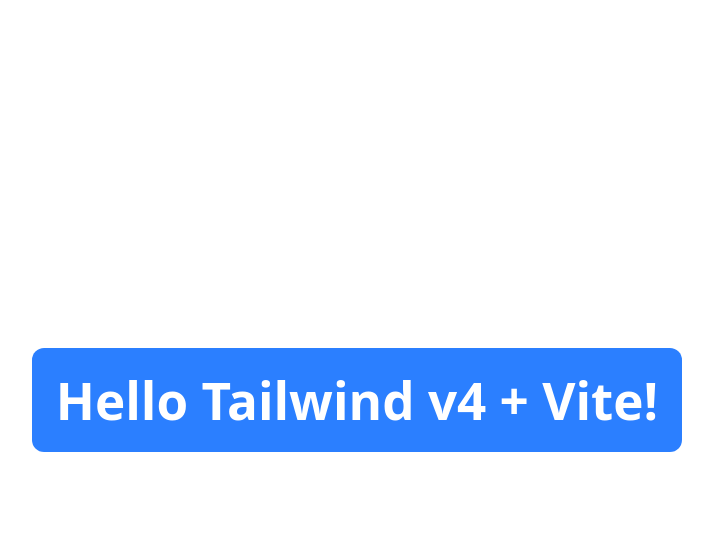
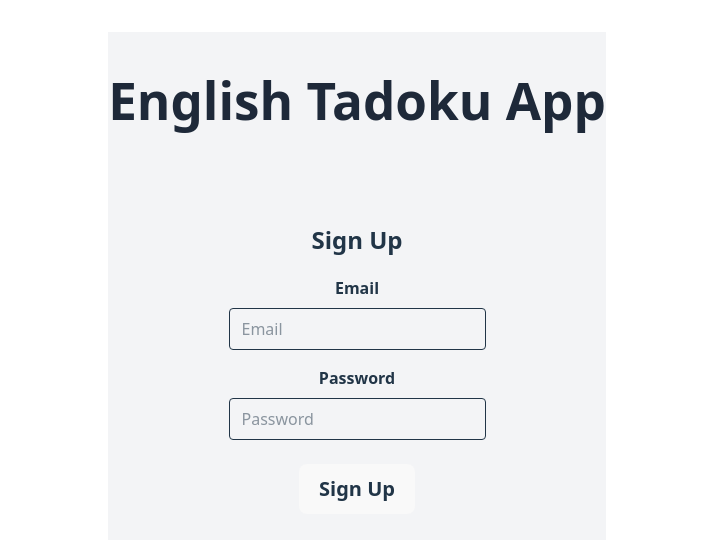
Before and after one commit to shuheikomatsuki/english-tadoku-app, a React (Vite) app in the folder frontend/: page / in a window 1280 px wide. Shown: the top 540 px of the page, without its empty margins (283-996 px from the left). Built offline with nearby package versions, Linux system fonts and the light colour scheme.

Commit message:
SighUp機能の実装

```diff
--- a/frontend/src/App.tsx
+++ b/frontend/src/App.tsx
@@ -1,11 +1,20 @@
 import './App.css'
+import SignUp from './components/SignUp';
 
 function App() {
+  // return (
+  //   <div className="p-6 bg-blue-500 text-white rounded-xl">
+  //     <h1 className="text-2xl font-bold">Hello Tailwind v4 + Vite!</h1>
+  //   </div>
+  // )
   return (
-    <div className="p-6 bg-blue-500 text-white rounded-xl">
-      <h1 className="text-2xl font-bold">Hello Tailwind v4 + Vite!</h1>
+    <div className="min-h-screen bg-gray-100 flex flex-col items-center pt-10">
+      <h1 className="text-4xl font-bold text-gray-800 mb-8">
+        English Tadoku App
+      </h1>
+      <SignUp />
     </div>
-  )
+  );
 }
 
 export default App
--- /dev/null
+++ b/frontend/src/apiClient.ts
@@ -0,0 +1,10 @@
+import axios from 'axios';
+
+const apiClient = axios.create({
+    baseURL: 'http://localhost:8080/api/v1',
+    headers: {
+        'Content-Type': 'application/json',
+    },
+});
+
+export default apiClient;
--- /dev/null
+++ b/frontend/src/components/SignUp.tsx
@@ -0,0 +1,71 @@
+import React, { useState } from 'react';
+import apiClient from '../apiClient';
+
+const SignUp: React.FC = () => {
+    const [email, setEmail] = useState('');
+    const [password, setPassword] = useState('');
+    const [message, setMessage] = useState('');
+
+    const handleSubmit = async (e: React.FormEvent) => {
+        e.preventDefault();
+        setMessage('');
+
+        try {
+            const response = await apiClient.post('/signup', { email, password });
+            setMessage('User created successfully!');
+            console.log(response.data);
+            setEmail('');
+            setPassword('');
+
+        } catch (error) {
+            setMessage('Failed to create user. Please try again.');
+            console.error(error);
+        }
+    }
+
+    return (
+        <div　className="max-w-md mx-auto mt-10 p-6">
+            <h2 className="text-2xl font-bold mb-5 text-center">Sign Up</h2>
+            <form onSubmit={handleSubmit}>
+                <div className="mb-4">
+                    <label className="block font-bold mb-2 px-2" htmlFor="email">
+                        Email
+                    </label>
+                    <input
+                        className="border rounded w-full px-3 py-2 focus:outline-none"
+                        id="email"
+                        type="email"
+                        placeholder="Email"
+                        value={email}
+                        onChange={(e) => setEmail(e.target.value)}
+                        required
+                    />
+                </div>
+                <div className="mb-6">
+                    <label className="block font-bold mb-2 px-2" htmlFor="password">
+                        Password
+                    </label>
+                    <input
+                        className="border rounded w-full px-3 py-2 focus:outline-none"
+                        id="password"
+                        type="password"
+                        placeholder="Password"
+                        value={password}
+                        onChange={(e) => setPassword(e.target.value)}
+                        required
+                    />
+                </div>
+                <div className="flex items-center justify-center">
+                    <button className="bg-blue-500" type="submit">
+                    <span className="text-xl font-bold">
+                        Sign Up
+                    </span>
+                </button>
+                </div>
+            </form>
+            {message && <p className="mt-4 text-center">{message}</p>}
+        </div>
+    );
+};
+
+export default SignUp;
```
Also changed, not shown: 1 other file (tests, documents, lock files or other folders).
